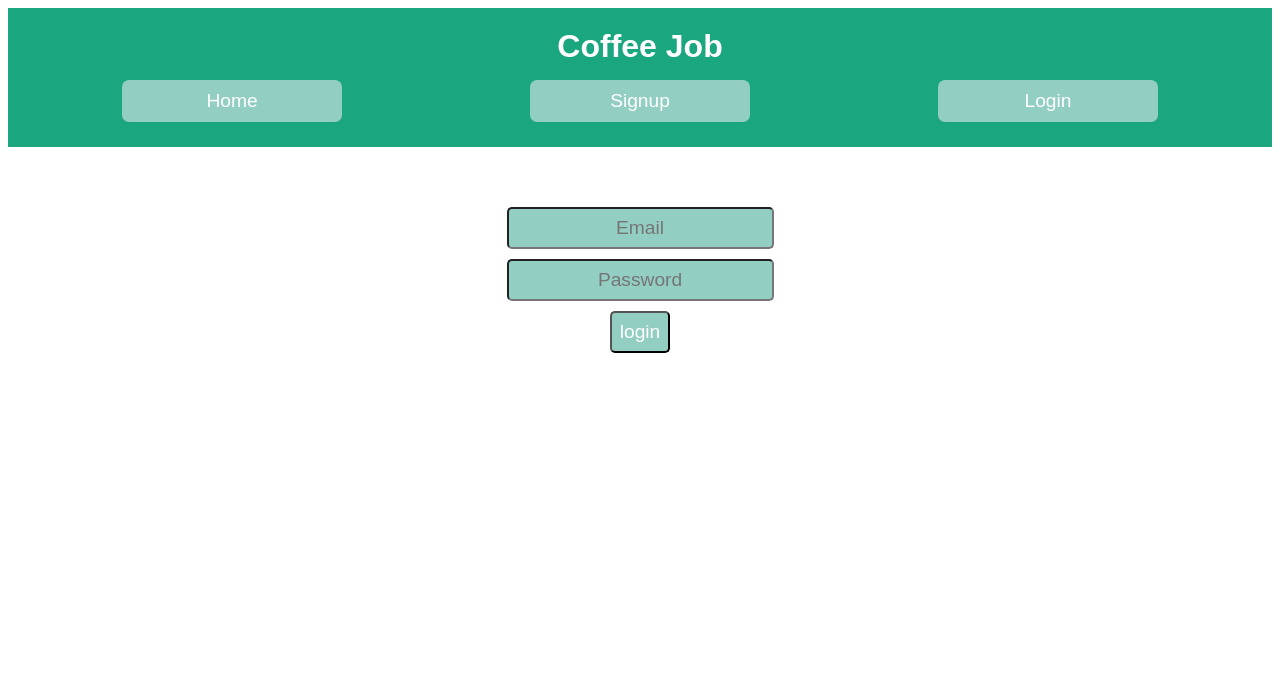
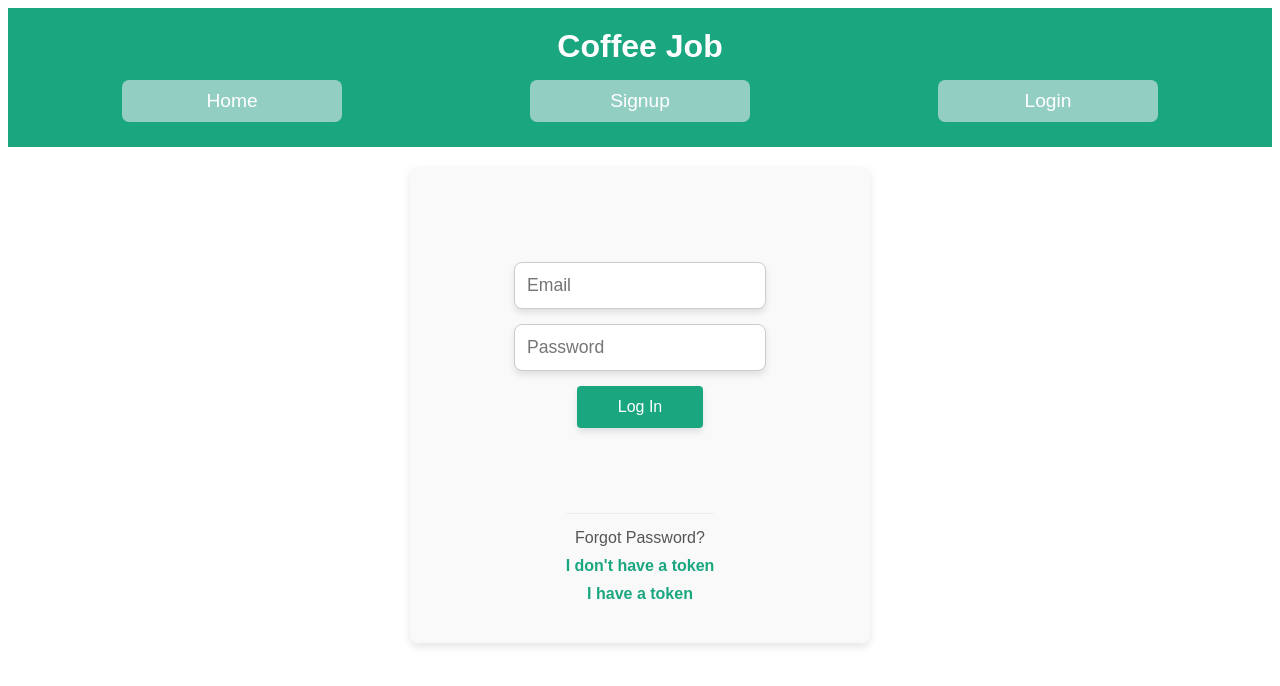
Before and after one commit to thisisrai/coffee, a React (Create React App) app: page /auth/login in a window 1280 px wide. Shown: the top 686 px of the page. Built offline with nearby package versions, Linux system fonts and the light colour scheme.

Commit message:
add password reset

```diff
--- a/src/components/App.js
+++ b/src/components/App.js
@@ -1,34 +1,40 @@
 import React from "react";
-import { Routes, Route, useNavigate } from "react-router-dom"
+import { Routes, Route, useNavigate } from "react-router-dom";
 import Home from "../pages/Home.jsx";
 import Auth from "../pages/Auth.jsx";
 import Dashboard from "../pages/Dashboard.jsx";
+import ForgotPassword from "../components/ForgotPassword.jsx"; // Import ForgotPassword component
+import ResetPassword from "../components/ResetPassword.jsx"; // Import ResetPassword component
 import { useAppState } from "../AppState.jsx";
 import Nav from "./Nav.jsx";
 
-
 export const App = (props) => {
-
-  const {state, dispatch} = useAppState()
-  const navigate = useNavigate()
+  const { state, dispatch } = useAppState();
+  const navigate = useNavigate();
 
   React.useEffect(() => {
     const auth = JSON.parse(window.localStorage.getItem("auth"));
 
     if (auth) {
-      dispatch({type: "auth", payload: auth})
-      navigate("/dashboard")
+      dispatch({ type: "auth", payload: auth });
+      navigate("/dashboard");
     } else {
-      navigate("/auth/login")
+      navigate("/auth/login");
     }
-  }, [])
+  }, []);
 
-  return <>
-  <Nav/>
-  <Routes>
-    <Route path='/' element={<Home/>}/>
-    <Route path='/auth/:form' element={<Auth/>}/>
-    <Route path='/dashboard/*' element={<Dashboard/>}/>
-  </Routes>
-  </>;
+  return (
+    <>
+      <Nav />
+      <Routes>
+        <Route path="/" element={<Home />} />
+        <Route path="/auth/:form" element={<Auth />} />
+        <Route path="/dashboard/*" element={<Dashboard />} />
+        <Route path="/password/forgot" element={<ForgotPassword />} />{" "}
+        {/* Forgot Password route */}
+        <Route path="/password/reset" element={<ResetPassword />} />{" "}
+        {/* Reset Password route */}
+      </Routes>
+    </>
+  );
 };
--- /dev/null
+++ b/src/components/ForgotPassword.jsx
@@ -0,0 +1,57 @@
+import React, { useState } from "react";
+import { useAppState } from "../AppState.jsx";
+import "../styles/PasswordForms.css";
+
+const ForgotPassword = () => {
+  const [username, setUsername] = useState("");
+  const [message, setMessage] = useState("");
+  const { state } = useAppState();
+
+  const handleSubmit = async (event) => {
+    event.preventDefault();
+
+    try {
+      const response = await fetch(state.url + "/password_resets", {
+        method: "POST",
+        headers: {
+          "Content-Type": "application/json",
+        },
+        body: JSON.stringify({ username }),
+      });
+
+      if (response.ok) {
+        setMessage(
+          "A password reset email has been sent to your email address."
+        );
+      } else {
+        const errorData = await response.json();
+        setMessage(
+          errorData.error || "Something went wrong. Please try again."
+        );
+      }
+    } catch (error) {
+      setMessage("Error: Unable to send password reset email.");
+    }
+  };
+
+  return (
+    <div className="auth-form">
+      <h2>Forgot Password</h2>
+      <form onSubmit={handleSubmit}>
+        <div className="input-container">
+          <input
+            type="email"
+            placeholder="Enter your email"
+            value={username}
+            onChange={(e) => setUsername(e.target.value)}
+            required
+          />
+          <button type="submit">Submit</button>
+        </div>
+      </form>
+      {message && <p>{message}</p>}
+    </div>
+  );
+};
+
+export default ForgotPassword;
--- /dev/null
+++ b/src/components/ResetPassword.jsx
@@ -0,0 +1,76 @@
+import React, { useState } from "react";
+import { useAppState } from "../AppState.jsx";
+import "../styles/PasswordForms.css";
+
+const ResetPassword = () => {
+  const [password, setPassword] = useState("");
+  const [passwordConfirmation, setPasswordConfirmation] = useState("");
+  const [message, setMessage] = useState("");
+  const [token, setToken] = useState("");
+  const { state } = useAppState();
+
+  const handleSubmit = async (event) => {
+    event.preventDefault();
+
+    try {
+      const response = await fetch(state.url + `/password_resets/${token}`, {
+        method: "PUT",
+        headers: {
+          "Content-Type": "application/json",
+        },
+        body: JSON.stringify({
+          user: {
+            password,
+            password_confirmation: passwordConfirmation,
+          },
+        }),
+      });
+
+      if (response.ok) {
+        setMessage("Your password has been reset successfully. Please log in.");
+      } else {
+        const errorData = await response.json();
+        setMessage(
+          errorData.error || "Something went wrong. Please try again."
+        );
+      }
+    } catch (error) {
+      setMessage("Error: Unable to reset password.");
+    }
+  };
+
+  return (
+    <div className="auth-form">
+      <h2>Reset Password</h2>
+      <form onSubmit={handleSubmit}>
+        <div className="input-container">
+          <input
+            type="password"
+            placeholder="New password"
+            value={password}
+            onChange={(e) => setPassword(e.target.value)}
+            required
+          />
+          <input
+            type="password"
+            placeholder="Confirm new password"
+            value={passwordConfirmation}
+            onChange={(e) => setPasswordConfirmation(e.target.value)}
+            required
+          />
+          <input
+            type="text"
+            placeholder="Token"
+            value={token}
+            onChange={(e) => setToken(e.target.value)}
+            required
+          />
+          <button type="submit">Reset Password</button>
+        </div>
+      </form>
+      {message && <p>{message}</p>}
+    </div>
+  );
+};
+
+export default ResetPassword;
--- a/src/pages/Auth.jsx
+++ b/src/pages/Auth.jsx
@@ -1,5 +1,5 @@
 import React from "react";
-import { useParams, useNavigate } from "react-router-dom";
+import { useParams, useNavigate, Link } from "react-router-dom";
 import { useAppState } from "../AppState.jsx";
 
 const Auth = (props) => {
@@ -64,7 +64,7 @@ const Auth = (props) => {
   };
 
   return (
-    <div className="auth">
+    <div className="auth auth-form">
       <form onSubmit={handleSubmit}>
         {userData && userData.error && (
           <div className="error-message">{userData.error}</div>
@@ -83,8 +83,19 @@ const Auth = (props) => {
           value={formData.password}
           onChange={handleChange}
         />
-        <input type="submit" value={type} />
+        <input type="submit" value={type === "login" ? "Log In" : "Sign Up"} />
       </form>
+      {type === "login" && (
+        <div className="forgot-password">
+          Forgot Password?
+          <div>
+            <Link to="/password/forgot">I don't have a token</Link>
+          </div>
+          <div>
+            <Link to="/password/reset">I have a token</Link>
+          </div>
+        </div>
+      )}
     </div>
   );
 };
--- a/src/styles.css
+++ b/src/styles.css
@@ -65,16 +65,82 @@ auth component
 }
 
 .auth form input {
-  background-color: #93cec3;
-  color: white;
-  padding: 8px;
-  border-radius: 5px;
+  background-color: white; /* White background for input fields */
+  color: #333; /* Darker text color for better readability */
+  padding: 12px; /* Increase padding for better spacing */
+  border-radius: 8px; /* Rounded corners for modern look */
+  border: 1px solid #ccc; /* Light gray border */
   display: block;
-  margin: 10px auto;
-  text-align: center;
-  font-size: 1.2em;
+  margin: 15px auto; /* Centering input fields with more margin */
+  max-width: 350px; /* Limit max width */
+  font-size: 1.1em; /* Slightly larger font size */
+  box-shadow: 0 4px 6px rgba(0, 0, 0, 0.1); /* Subtle shadow for depth */
+  transition: box-shadow 0.3s ease; /* Transition for focus effect */
 }
 
+.auth form input:focus {
+  outline: none;
+  border-color: #1aa780; /* Change border color on focus */
+  box-shadow: 0 4px 8px rgba(26, 167, 128, 0.4); /* Larger shadow on focus */
+}
+
+.auth-form {
+  display: flex;
+  flex-direction: column;
+  align-items: center; /* Centers the button horizontally */
+}
+
+/* Button styling for consistency across components */
+.auth-form button,
+.auth-form input[type="submit"] {
+  background-color: #1aa780;
+  color: white;
+  padding: 12px;
+  font-size: 16px;
+  border: none;
+  border-radius: 4px;
+  cursor: pointer;
+  transition: background-color 0.3s ease;
+  width: 50%; /* Full width of the form container */
+  max-width: 300px; /* Set a max width to avoid oversized button */
+  margin-top: 10px;
+}
+
+.auth-form button:hover,
+.auth-form input[type="submit"]:hover {
+  background-color: #138965;
+}
+
+/* Styling for the "Forgot Password" Section */
+.forgot-password {
+  margin-top: 20px;
+  text-align: center;
+  font-size: 1em;
+  color: #555; /* Subtle gray for the text */
+  font-family: Arial, sans-serif;
+}
+
+.forgot-password div {
+  margin: 10px 0; /* Space between the links */
+}
+
+.forgot-password a {
+  color: #1aa780; /* Match the primary green of the form */
+  text-decoration: none;
+  font-weight: bold;
+  transition: color 0.3s ease, text-shadow 0.3s ease; /* Smooth transition for hover effects */
+}
+
+.forgot-password a:hover {
+  color: #138965; /* Darken the green on hover */
+  text-shadow: 0 0 5px rgba(0, 0, 0, 0.2); /* Add a subtle shadow on hover */
+}
+
+/* Optional: Add a border or divider between the form and the forgot-password section */
+.auth .forgot-password {
+  border-top: 1px solid #eee; /* Light border for separation */
+  padding-top: 15px; /* Padding above the links */
+}
 /* /////////////////////////
 Dashboard component
 ///////////////////////// */
@@ -182,7 +248,6 @@ Error Message Styles
   border: 1px solid #d8000c; /* Dark red border */
   border-radius: 5px; /* Rounded corners */
   margin: 10px auto; /* Center the message and add spacing */
-  width: 80%; /* Set a width for the message box */
   text-align: center; /* Center the text */
   font-size: 1.1em; /* Slightly larger font */
 }
--- /dev/null
+++ b/src/styles/PasswordForms.css
@@ -0,0 +1,65 @@
+/* Forgot Password and Reset Password form styles */
+.auth-form {
+  display: flex;
+  flex-direction: column;
+  align-items: center;
+  background-color: #f9f9f9;
+  padding: 30px;
+  border-radius: 8px;
+  box-shadow: 0 4px 8px rgba(0, 0, 0, 0.1);
+  max-width: 400px;
+  margin: 20px auto;
+}
+
+.auth-form h2 {
+  font-size: 1.8em;
+  margin-bottom: 20px;
+  color: #333;
+  font-family: Arial, sans-serif;
+}
+
+.auth-form input {
+  padding: 12px;
+  margin: 10px 0;
+  border: 1px solid #ccc;
+  border-radius: 4px;
+  font-size: 16px;
+  background-color: #fff;
+}
+
+.auth-form input:focus {
+  border-color: #1aa780;
+  outline: none;
+  box-shadow: 0 0 5px rgba(26, 167, 128, 0.5);
+}
+
+.auth-form button {
+  background-color: #1aa780;
+  color: white;
+  padding: 12px;
+  font-size: 16px;
+  border: none;
+  border-radius: 4px;
+  cursor: pointer;
+  transition: background-color 0.3s ease;
+  width: 100%;
+  margin-top: 10px;
+}
+
+.auth-form button:hover {
+  background-color: #138965;
+}
+
+.auth-form p {
+  margin-top: 15px;
+  color: #d8000c; /* Red for error or success messages */
+  font-size: 1em;
+  text-align: center;
+}
+
+/* New class to wrap input fields */
+.input-container {
+  display: flex;
+  flex-direction: column;
+  width: 100%;
+}
```
